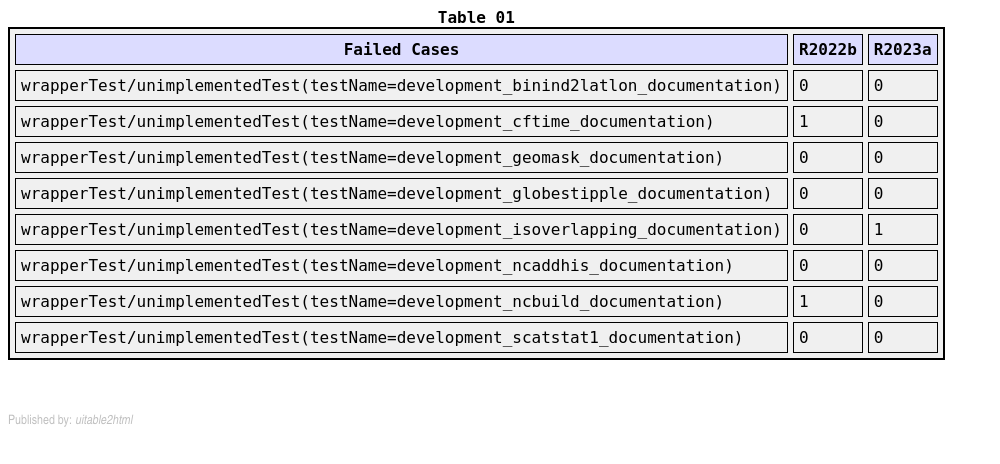
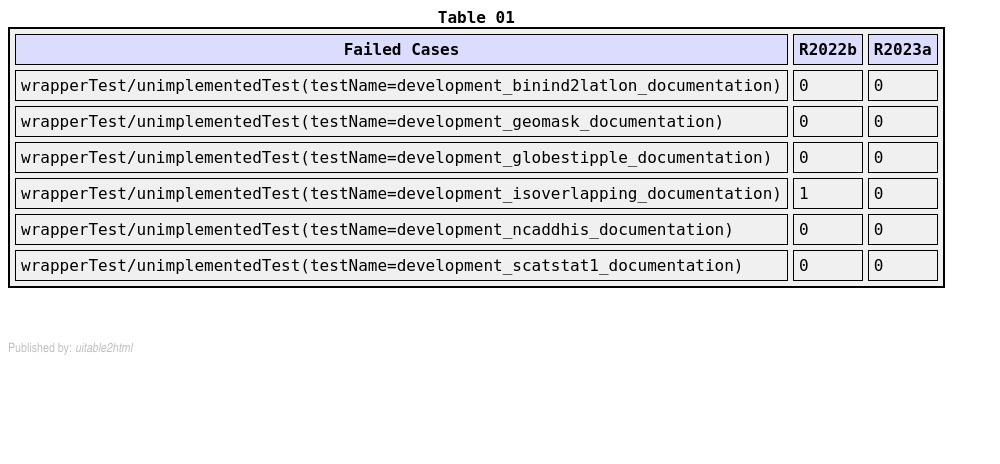
Before and after one commit to Mikhil11/TestCDT, a plain HTML site: page test1.html in a window 1280 px wide. Shown: the whole page, without its empty margins (0-1000 px from the left). Drawn offline with Linux system fonts and the light colour scheme.

Commit message:
new testing commit

```diff
--- a/test1.html
+++ b/test1.html
@@ -1,10 +1,8 @@
 <html><head><title>Untitled</title></head><body><font face="DejaVu Sans Mono"><table border=2 bordercolor=#000000 cellspacing=5 cellpadding=5 bgcolor=#F0F0F0><caption><b>Table 01</b></caption> <TH bgcolor=#DCDCFF>Failed Cases</TH><TH bgcolor=#DCDCFF>R2022b</TH><TH bgcolor=#DCDCFF>R2023a</TH>
 <TR><TD>wrapperTest/unimplementedTest(testName=development_binind2latlon_documentation)</TD> <TD>0</TD> <TD>0</TD> </TR>
-<TR><TD>wrapperTest/unimplementedTest(testName=development_cftime_documentation)</TD> <TD>1</TD> <TD>0</TD> </TR>
 <TR><TD>wrapperTest/unimplementedTest(testName=development_geomask_documentation)</TD> <TD>0</TD> <TD>0</TD> </TR>
 <TR><TD>wrapperTest/unimplementedTest(testName=development_globestipple_documentation)</TD> <TD>0</TD> <TD>0</TD> </TR>
-<TR><TD>wrapperTest/unimplementedTest(testName=development_isoverlapping_documentation)</TD> <TD>0</TD> <TD>1</TD> </TR>
+<TR><TD>wrapperTest/unimplementedTest(testName=development_isoverlapping_documentation)</TD> <TD>1</TD> <TD>0</TD> </TR>
 <TR><TD>wrapperTest/unimplementedTest(testName=development_ncaddhis_documentation)</TD> <TD>0</TD> <TD>0</TD> </TR>
-<TR><TD>wrapperTest/unimplementedTest(testName=development_ncbuild_documentation)</TD> <TD>1</TD> <TD>0</TD> </TR>
 <TR><TD>wrapperTest/unimplementedTest(testName=development_scatstat1_documentation)</TD> <TD>0</TD> <TD>0</TD> </TR>
  </table> </font> <br><br><br><font face="Arial Narrow" color=#C0C0C0 size=2>Published by: <cite>uitable2html</cite></font> </body></html>
```
